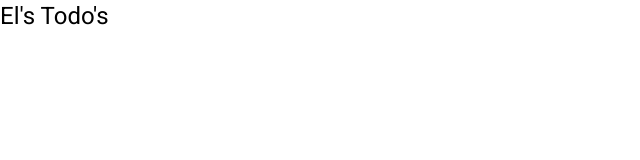
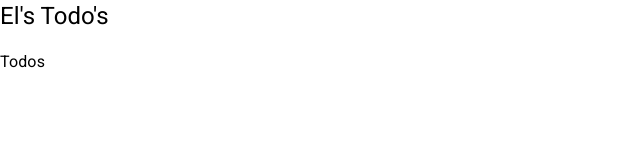
Before and after one commit to elinalo/els-todos-app, an Angular app: page / in a window 1280 px wide. Shown: the top 160 px of the page, without its empty margins (0-640 px from the left). Built offline with nearby package versions, Linux system fonts and the light colour scheme.

Commit message:
feat: add todos routing

```diff
--- a/src/app/app.component.html
+++ b/src/app/app.component.html
@@ -1 +1,3 @@
 <h1>El's Todo's</h1>
+
+<router-outlet></router-outlet>
--- /dev/null
+++ b/src/app/todos/components/todos/todos.component.html
@@ -0,0 +1 @@
+<h3>Todos</h3>
```
Also changed, not shown: src/app/todos/components/todos/todos.component.ts (added, +12 -0 lines), src/app/todos/todos.module.ts (+13 -1 lines).
